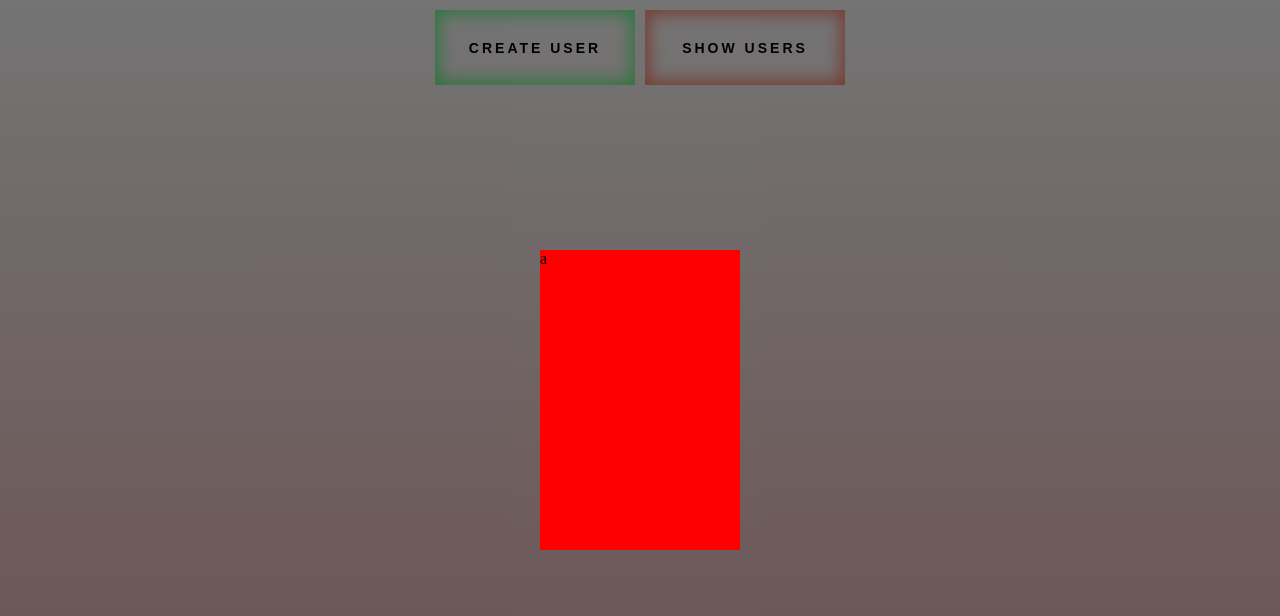
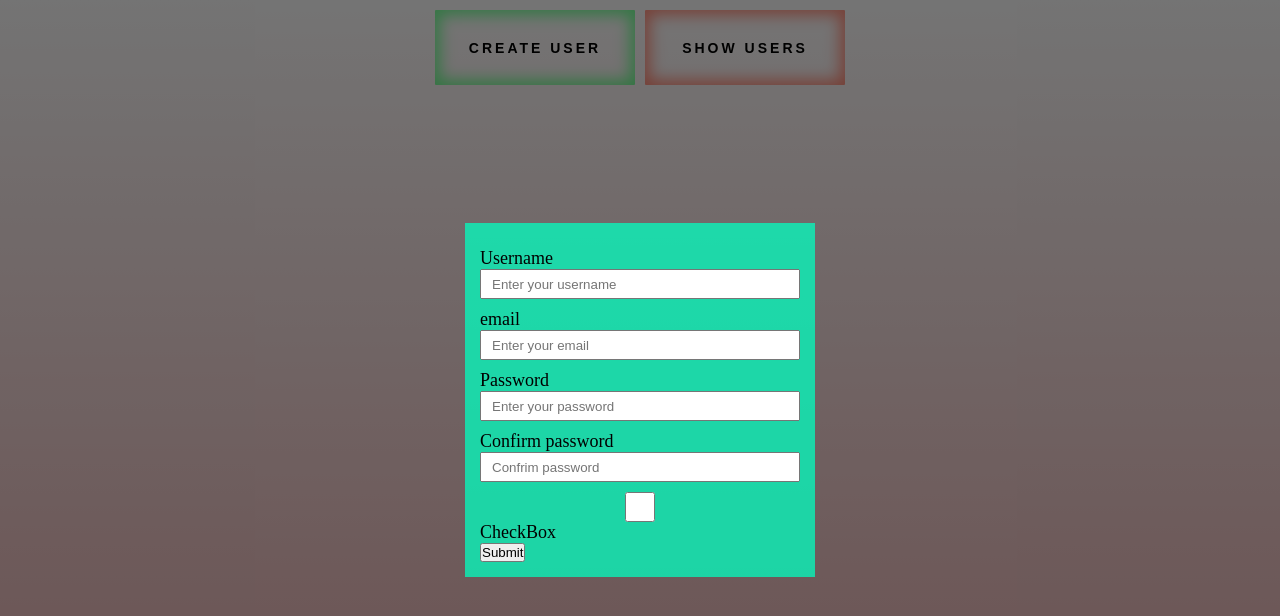
Before and after one commit to kazrias/exam, a React (Create React App) app in the folder exercise2/: page / in a window 1280 px wide. Both pictures are taken after a click on the button "CREATE USER". Shown: the top 616 px of the page. Built offline with nearby package versions, Linux system fonts and the light colour scheme.

Commit message:
Add form, scheme for validate and several fields

```diff
--- a/exercise2/package.json
+++ b/exercise2/package.json
@@ -21,7 +21,8 @@
     "start": "react-scripts start",
     "build": "react-scripts build",
     "test": "react-scripts test",
-    "eject": "react-scripts eject"
+    "eject": "react-scripts eject",
+    "server": "json-server -w server/db.json -p 3001"
   },
   "eslintConfig": {
     "extends": [
--- /dev/null
+++ b/exercise2/server/db.json
@@ -0,0 +1,5 @@
+{
+  "users":[
+
+  ]
+}
--- a/exercise2/src/components/ModalBox/ModalBox.css
+++ b/exercise2/src/components/ModalBox/ModalBox.css
@@ -11,7 +11,5 @@
   justify-content: center;
 }
 .wrapper{
-  background-color: red;
-  width: 200px;
-  height: 300px;
+  background-color: rgba(0, 255, 191, 0.492);
 }
--- a/exercise2/src/components/ModalBox/ModalBox.jsx
+++ b/exercise2/src/components/ModalBox/ModalBox.jsx
@@ -1,4 +1,5 @@
 import { useEffect, useRef } from 'react'
+import { MyForm } from '../MyForm/MyForm'
 import './ModalBox.css'
 import { useSelector } from 'react-redux'
 export const ModalBox = ({ children }) => {
@@ -7,7 +8,7 @@ export const ModalBox = ({ children }) => {
   return (
     <div className="modal">
       <div className="wrapper">
-        a
+        <MyForm />
       </div>
     </div>
   )
--- /dev/null
+++ b/exercise2/src/components/MyForm/MyForm.css
@@ -0,0 +1,21 @@
+.form{
+  background-color: rgba(0, 255, 191, 0.492);
+  padding: 15px;
+  min-width: 350px;
+}
+label{
+  display: block;
+  font-size: 18px;
+  margin-top: 10px;
+}
+
+.form input{
+  height: 30px;
+  width: 100%;
+  display: block;
+}
+
+.form input,
+.form input::placeholder{
+  padding: 5px;
+}
--- /dev/null
+++ b/exercise2/src/components/MyForm/MyForm.jsx
@@ -0,0 +1,79 @@
+import React from 'react'
+import { useFormik } from 'formik'
+import { basicSchema } from '../../schema/basicSchema'
+import './MyForm.css'
+export const MyForm = () => {
+  const onSubmit = async (values, actions) => {
+    console.log(values);
+  }
+  const { values, errors, touched, isSubmitting, handleBlur, handleChange, handleSubmit } = useFormik({
+    initialValues: {
+      userName: '',
+      email: '',
+      password: '',
+      confirmPassword: '',
+      checkbox1: false,
+    },
+    validationSchema: basicSchema,
+    onSubmit,
+  })
+
+  return (
+    <form className='form' onSubmit={handleSubmit} autoComplete='off'>
+      <label htmlFor="userName">Username</label>
+      <input
+        value={values.userName}
+        onChange={handleChange}
+        onBlur={handleBlur}
+        placeholder='Enter your username'
+        id='userName'
+        type="text"
+      />
+      {errors.userName && touched.userName && <p >{errors.userName}</p>}
+
+      <label htmlFor="email">email</label>
+      <input
+        value={values.email}
+        onChange={handleChange}
+        onBlur={handleBlur}
+        placeholder='Enter your email'
+        id='email'
+        type="email"
+      />
+      {errors.email && touched.email && <p >{errors.email}</p>}
+
+      <label htmlFor="password">Password</label>
+      <input
+        value={values.password}
+        onChange={handleChange}
+        onBlur={handleBlur}
+        placeholder='Enter your password'
+        id='password'
+        type="password"
+      />
+      {errors.password && touched.password && <p >{errors.password}</p>}
+
+      <label htmlFor="confirmPassword">Confirm password</label>
+      <input
+        value={values.confirmPassword}
+        onChange={handleChange}
+        onBlur={handleBlur}
+        placeholder='Confrim password'
+        id='confirmPassword'
+        type="password"
+      />
+      {errors.confirmPassword && touched.confirmPassword && <p >{errors.confirmPassword}</p>}
+
+      <label htmlFor="checkbox1">
+        <input
+          id="checkbox1"
+          type="checkbox"
+          name="checkbox1"
+          onChange={handleChange}
+          checked={values.checkbox1}
+        />
+        CheckBox</label>
+      <button disabled={isSubmitting} type='submit'>Submit</button>
+    </form>
+  )
+}
--- /dev/null
+++ b/exercise2/src/schema/basicSchema.js
@@ -0,0 +1,16 @@
+import * as yup from "yup";
+const passwordRules = /^(?=.*\d)(?=.*[a-z])(?=.*[A-Z]).{5,}$/;
+
+export const basicSchema = yup.object().shape({
+  email: yup.string().email("Please enter a valid email").required("Required!"),
+  age: yup.number().positive().integer().required("Required!"),
+  password: yup
+    .string()
+    .min(5, "Password must be at least 5 characters")
+    .matches(passwordRules, { message: "Please create a stronger password." })
+    .required("Required!"),
+  confirmPassword: yup
+    .string()
+    .oneOf([yup.ref('password'), null], "Passwords must match")
+    .required("Required!")
+})
```
Also changed, not shown: exercise2/src/components/Form/Form.css (deleted), exercise2/src/components/Form/Form.jsx (deleted).
